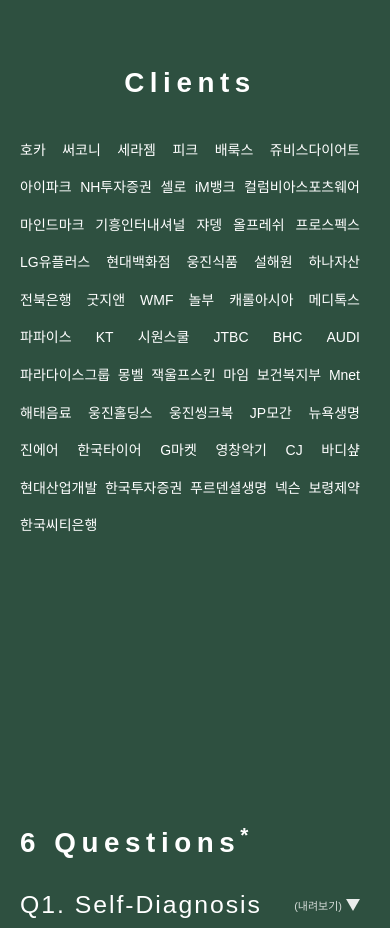
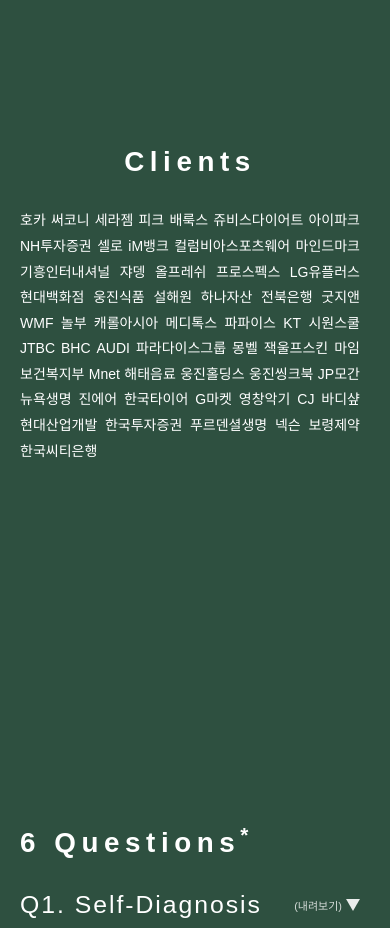
Before and after one commit to arisnoba/ks-idea, a Next.js app: page / in a window 390 px wide. Shown: the part 960-1888 px from the top of the page. Built offline with nearby package versions, Linux system fonts and the light colour scheme; a web font is replaced by a local one.

Commit message:
refactor: Dynamically arrange client names into responsive rows with row-based animation.

```diff
--- a/src/components/ClientsSection.module.scss
+++ b/src/components/ClientsSection.module.scss
@@ -11,22 +11,65 @@
 	text-align: center;
 }
 
+.listWrap {
+	position: relative;
+}
+
 .list {
-	text-align: justify;
-	text-align-last: left;
 	max-width: 1100px;
 	margin: 0 auto;
+	width: 100%;
+}
+
+.rowMask {
+	overflow: hidden;
+	padding-bottom: 0.2em;
+}
+
+.row {
+	display: flex;
+	flex-wrap: nowrap;
+	align-items: baseline;
+	justify-content: space-between;
+	width: 100%;
 	line-height: 2.35em;
 	word-break: keep-all;
-	word-spacing: 0.15em;
 }
 
-.wordWrapper {
+.singleRow {
+	justify-content: flex-start;
+	gap: 0.55em;
+}
+
+.client,
+.measureWord {
 	display: inline-block;
-	clip-path: inset(0 0 -0.2em 0);
+	white-space: nowrap;
+}
+
+.measurement {
+	position: absolute;
+	inset: 0;
+	visibility: hidden;
+	pointer-events: none;
+}
+
+.measureList {
+	line-height: 2.35em;
+	word-break: keep-all;
+}
+
+.measureWord {
+	margin-right: 0.3em;
 	vertical-align: bottom;
 }
 
-.client {
-	display: inline-block;
+@media (max-width: 767px) {
+	// .singleRow {
+	// 	gap: 0.25em;
+	// }
+
+	.measureWord {
+		margin-right: 0.25em;
+	}
 }
--- a/src/components/ClientsSection.tsx
+++ b/src/components/ClientsSection.tsx
@@ -1,29 +1,20 @@
 'use client';
 
-import { Fragment } from 'react';
-import { motion } from 'framer-motion';
+import { useEffect, useEffectEvent, useRef, useState } from 'react';
+import { motion, useInView } from 'framer-motion';
 import styles from './ClientsSection.module.scss';
 
-const containerVariants = {
-	hidden: {},
-	visible: {
-		transition: {
-			staggerChildren: 0.04,
-			delayChildren: 0.1,
-		},
-	},
-};
-
-const clientVariants = {
+const rowVariants = {
 	hidden: { y: '105%', opacity: 0 },
-	visible: {
+	visible: (index: number) => ({
 		y: 0,
 		opacity: 1,
 		transition: {
 			duration: 0.8,
+			delay: 0.12 + (index * 0.08),
 			ease: [0.22, 1, 0.36, 1] as const,
 		},
-	},
+	}),
 };
 
 const clients = [
@@ -85,7 +76,94 @@
 	'한국씨티은행',
 ];
 
+function areRowsEqual(previousRows: string[][], nextRows: string[][]) {
+	if (previousRows.length !== nextRows.length) {
+		return false;
+	}
+
+	return previousRows.every((row, rowIndex) => {
+		const nextRow = nextRows[rowIndex];
+
+		if (!nextRow || row.length !== nextRow.length) {
+			return false;
+		}
+
+		return row.every((item, itemIndex) => item === nextRow[itemIndex]);
+	});
+}
+
 export default function ClientsSection() {
+	const [rows, setRows] = useState<string[][]>([]);
+	const listRef = useRef<HTMLDivElement | null>(null);
+	const measureRef = useRef<HTMLDivElement | null>(null);
+	const measureItemRefs = useRef<Array<HTMLSpanElement | null>>([]);
+	const isInView = useInView(listRef, { once: true, amount: 0.2 });
+
+	const syncRows = useEffectEvent(() => {
+		const nextRows: string[][] = [];
+		let currentTop: number | null = null;
+
+		clients.forEach((name, index) => {
+			const node = measureItemRefs.current[index];
+
+			if (!node) {
+				return;
+			}
+
+			const nextTop = Math.round(node.offsetTop);
+
+			if (currentTop === null || Math.abs(nextTop - currentTop) > 1) {
+				nextRows.push([name]);
+				currentTop = nextTop;
+				return;
+			}
+
+			nextRows[nextRows.length - 1].push(name);
+		});
+
+		if (nextRows.length === 0) {
+			return;
+		}
+
+		setRows((previousRows) => (areRowsEqual(previousRows, nextRows) ? previousRows : nextRows));
+	});
+
+	useEffect(() => {
+		const measureNode = measureRef.current;
+
+		if (!measureNode) {
+			return;
+		}
+
+		const frameId = window.requestAnimationFrame(() => {
+			syncRows();
+		});
+
+		const observer = new ResizeObserver(() => {
+			syncRows();
+		});
+
+		observer.observe(measureNode);
+
+		let isMounted = true;
+
+		if ('fonts' in document) {
+			document.fonts.ready.then(() => {
+				if (!isMounted) {
+					return;
+				}
+
+				syncRows();
+			});
+		}
+
+		return () => {
+			isMounted = false;
+			window.cancelAnimationFrame(frameId);
+			observer.disconnect();
+		};
+	}, []);
+
 	return (
 		<section className={`section-clients ${styles.clients}`}>
 			<div className="container">
@@ -97,26 +175,43 @@
 					transition={{ duration: 0.6 }}>
 					Clients
 				</motion.h2>
-				<motion.div
-					className={styles.list}
-					variants={containerVariants}
-					initial='hidden'
-					whileInView='visible'
-					viewport={{ once: true, margin: '-80px' }}>
-					{clients.map((name, i) => (
-						<Fragment key={name}>
-							<span className={styles.wordWrapper}>
-								<motion.span
-									className={`body-base ${styles.client}`}
-									variants={clientVariants}
+				<div className={styles.listWrap}>
+					<div ref={listRef} className={styles.list}>
+						{rows.map((row, rowIndex) => (
+							<div key={row.join('-')} className={styles.rowMask}>
+								<motion.div
+									className={`${styles.row} ${row.length === 1 || rowIndex === rows.length - 1 ? styles.singleRow : ''}`}
+									variants={rowVariants}
+									custom={rowIndex}
+									initial={isInView ? 'visible' : 'hidden'}
+									animate={isInView ? 'visible' : 'hidden'}
+								>
+									{row.map((name) => (
+										<span key={name} className={`body-base ${styles.client}`}>
+											{name}
+										</span>
+									))}
+								</motion.div>
+							</div>
+						))}
+					</div>
+
+					<div className={styles.measurement} aria-hidden="true">
+						<div ref={measureRef} className={`${styles.list} ${styles.measureList}`}>
+							{clients.map((name, index) => (
+								<span
+									key={name}
+									ref={(node) => {
+										measureItemRefs.current[index] = node;
+									}}
+									className={`body-base ${styles.measureWord}`}
 								>
 									{name}
-								</motion.span>
-							</span>
-							{i < clients.length - 1 ? ' ' : ''}
-						</Fragment>
-					))}
-				</motion.div>
+								</span>
+							))}
+						</div>
+					</div>
+				</div>
 			</div>
 		</section>
 	);
```
